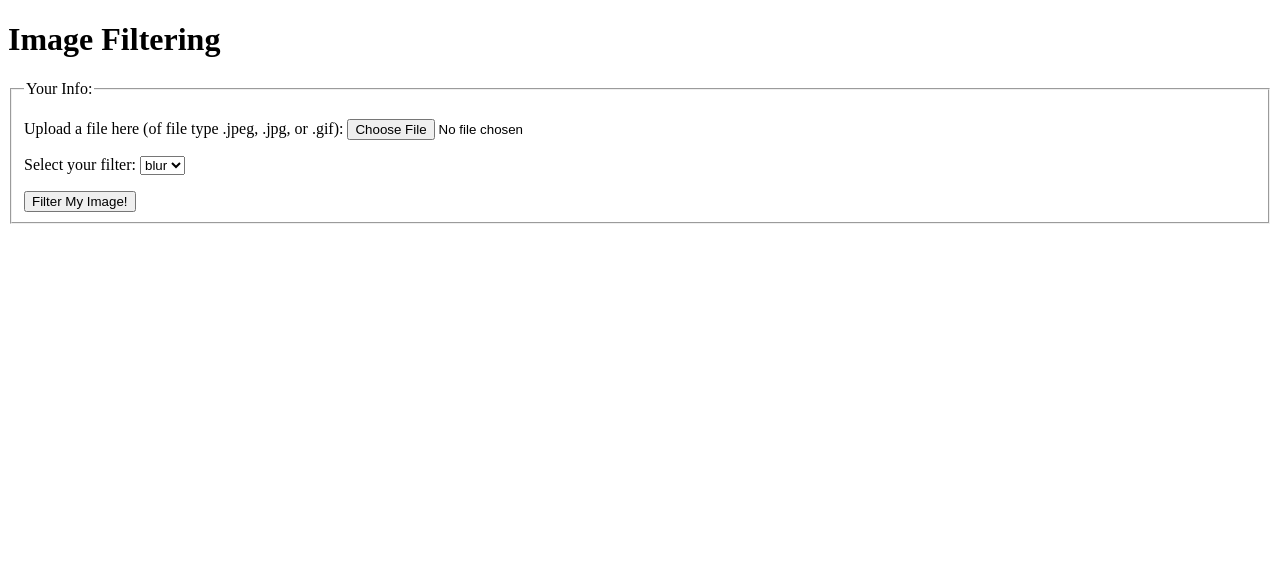
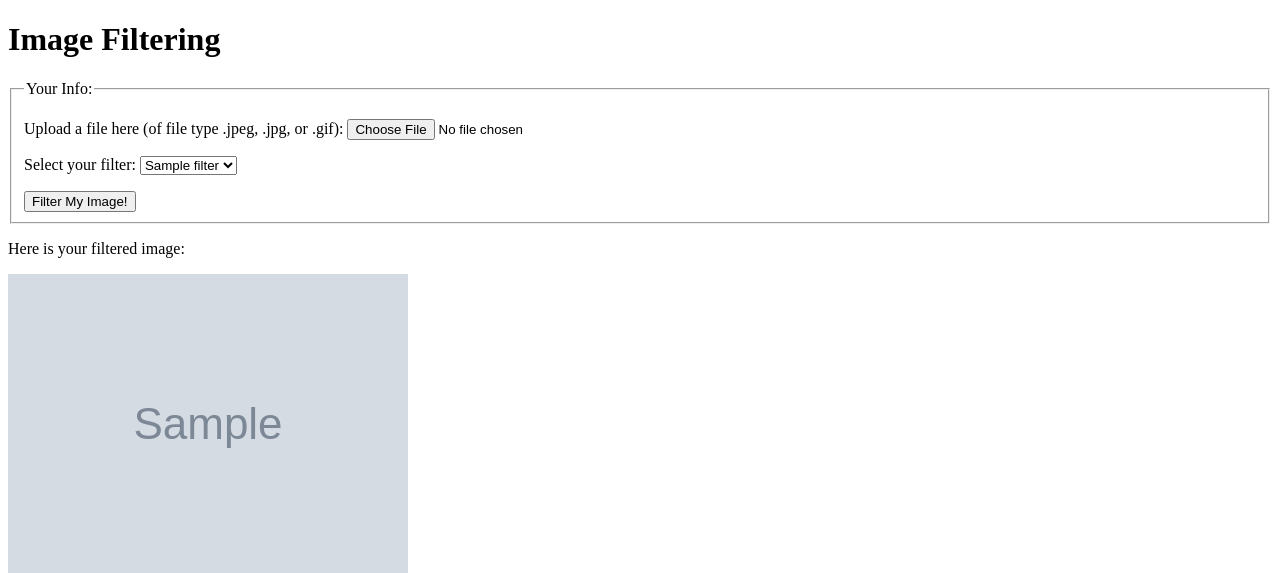
Before and after one commit to brklynstar/web-architecture-more-forms, a Flask app: template templates/image_filter.html in a window 1280 px wide. Shown: the top 573 px of the page. Run offline with Flask 2, Linux system fonts and the light colour scheme; the template is opened without the code that fills it: most values are stand-ins (such as "Sample title", 1, 10 or a date in 2020).

Commit message:
[UPDATE] gif

```diff
--- a/app.py
+++ b/app.py
@@ -156,7 +156,8 @@ def image_filter():
         # TODO: Get the user's chosen filter type (whichever one they chose in the form) and save
         # as a variable
         # HINT: remember that we're working with a POST route here so which requests function would you use?
-        filter_type = ''
+        filter_type =''
+        filter_type = request.files.get('filter_types')
 
         # Get the image file submitted by the user
         image = request.files.get('users_image')
@@ -164,20 +165,30 @@ def image_filter():
         # TODO: call `save_image()` on the image & the user's chosen filter type, save the returned
         # value as the new file path
 
+        image_path = save_image(image, filter_type)
+
         # TODO: Call `apply_filter()` on the file path & filter type
+        image_url = f'./static/images/{image.filename}'
+        apply_filter(image_path, filter_type)
 
-        image_url = f'./static/images/{image.filename}'
+
 
         context = {
-            # TODO: Add context variables here for:
-            # - The full list of filter types
-            # - The image URL
+
+            # full list of filter types
+            'filter_types' : filter_types,
+            'filter_type' : filter_type,
+             # - The image URL
+            'image_url': image_url
+
+
         }
 
         return render_template('image_filter.html', **context)
 
     else: # if it's a GET request
         context = {
+            'filter_types' : filter_types
             # TODO: Add context variable here for the full list of filter types
         }
         return render_template('image_filter.html', **context)
@@ -208,6 +219,8 @@ def gif_search():
     if request.method == 'POST':
         # TODO: Get the search query & number of GIFs requested by the user, store each as a
         # variable
+        search_query = request.form.get('search_query')
+        num_of_gifs = request.form.get('quantity')
 
         response = requests.get(
             TENOR_URL,
@@ -216,6 +229,9 @@ def gif_search():
                 # - 'q': the search query
                 # - 'key': the API key (defined above)
                 # - 'limit': the number of GIFs requested
+                'q': search_query,
+                'key': API_KEY,
+                'limit': num_of_gifs
             })
 
         gifs = json.loads(response.content).get('results')
--- a/templates/image_filter.html
+++ b/templates/image_filter.html
@@ -21,10 +21,16 @@ Image Filtering
             <label>
                 Select your filter:
 
-                <select name="filter_type">
+                <select name="filter_types">
                     <!-- TODO: Use a for loop to display an option element for each possible filter
                         type-->
-                    <option value="blur">blur</option>
+                        {% for filter in filter_types %}
+                        {% if filter == filter_type %}
+                        <option value={{filter}}>{{filter}}</option>
+                        {% else %}
+                        <option value={{filter}}>{{filter}}</option>
+                        {% endif %}
+                        {% endfor %}
                 </select>
             </label>
         </p>
@@ -40,6 +46,7 @@ Image Filtering
     </p>
     <p>
         <!-- TODO: Display the filtered image using the img tag and the URL passed in -->
+        <img src="{{image_url}}">
     </p>
 </section>
 {% endif %}
```
Also changed, not shown: templates/gif_search.html (+7 -3 lines), static/images/None-0_xkOXeQfI_8TPknsf.jpeg (added).
